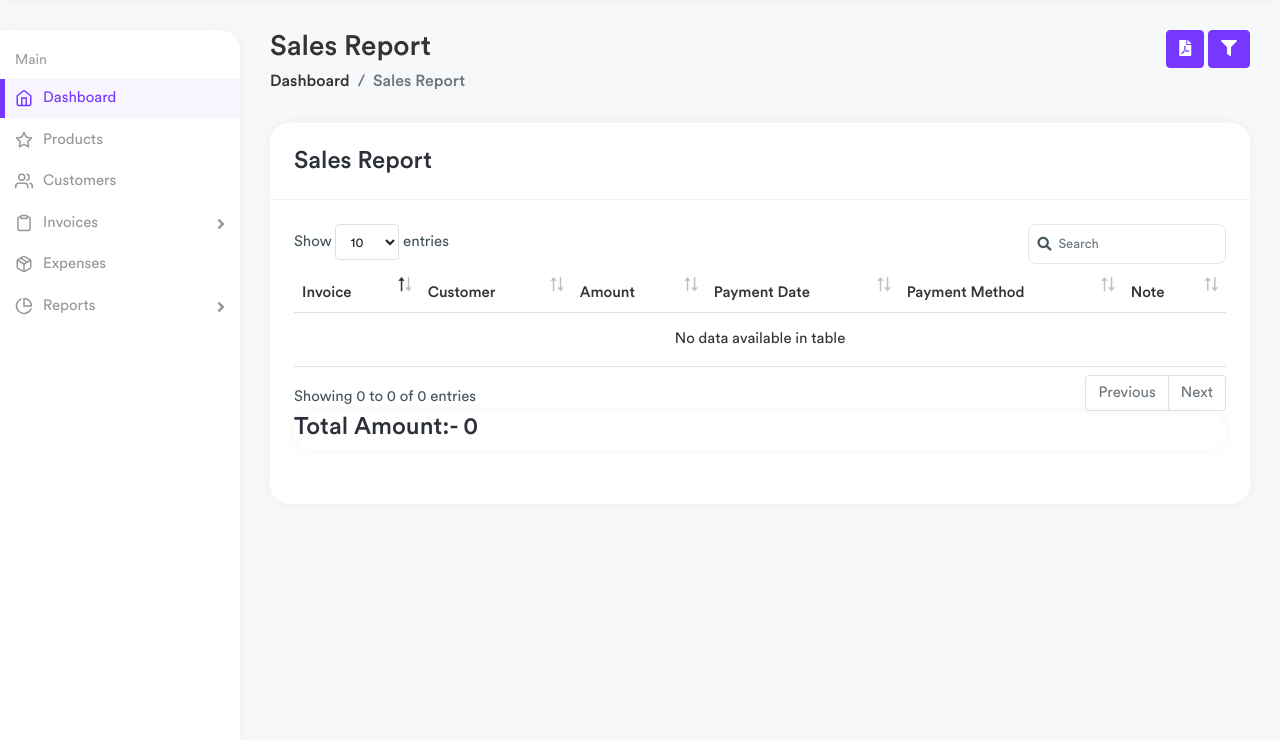
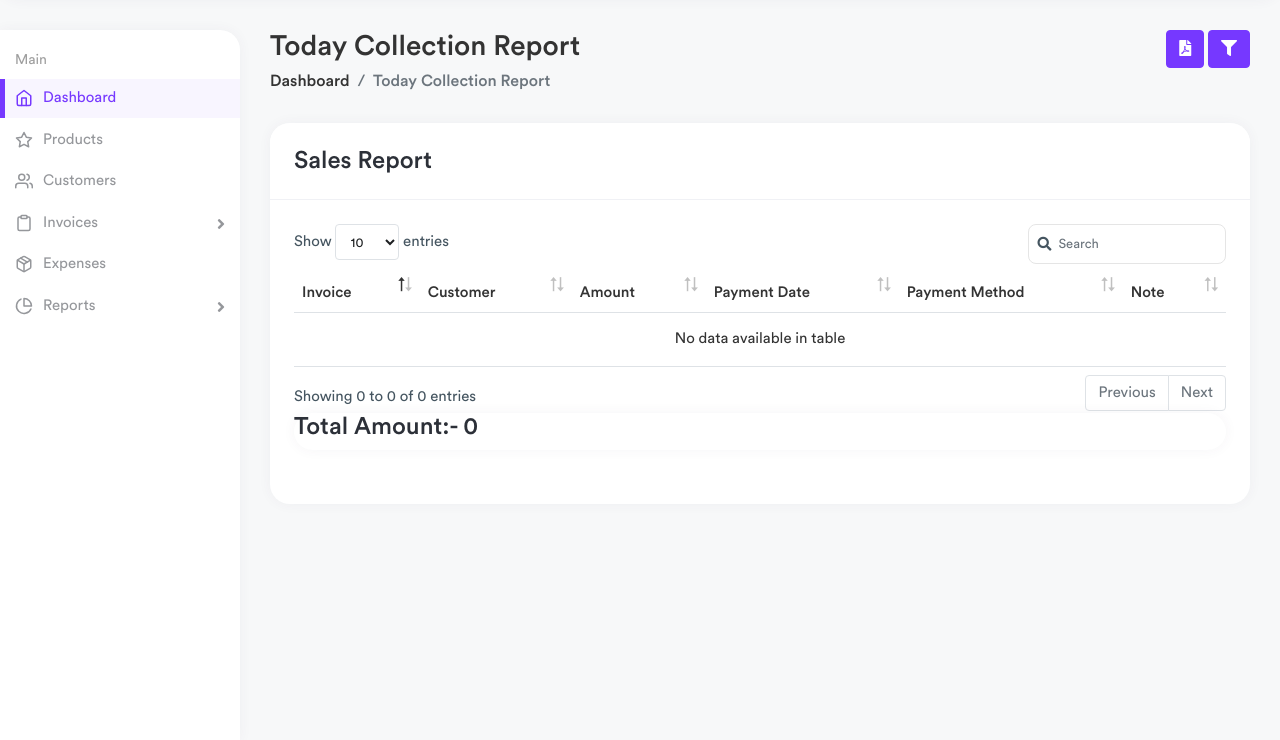
Before and after one commit to imamitdev/Billing-Management, a Django app: page /reports/today-payments-report/ in a window 1280 px wide. Shown: the part 60-800 px from the top of the page. Run offline with Django 3.2, Linux system fonts and the light colour scheme; data that the repository does not hold is empty; some libraries are stand-ins or nearby versions.

Commit message:
today Collection

```diff
--- a/reports/templates/today_report.html
+++ b/reports/templates/today_report.html
@@ -7,10 +7,10 @@
         <div class="page-header">
             <div class="row">
                 <div class="col">
-                    <h3 class="page-title">Sales Report</h3>
+                    <h3 class="page-title">Today Collection Report</h3>
                     <ul class="breadcrumb">
                         <li class="breadcrumb-item"><a href="{% url "home" %}">Dashboard</a></li>
-                        <li class="breadcrumb-item active">Sales Report</li>
+                        <li class="breadcrumb-item active">Today Collection Report</li>
                     </ul>
                 </div>
                 <div class="col-auto">
```
